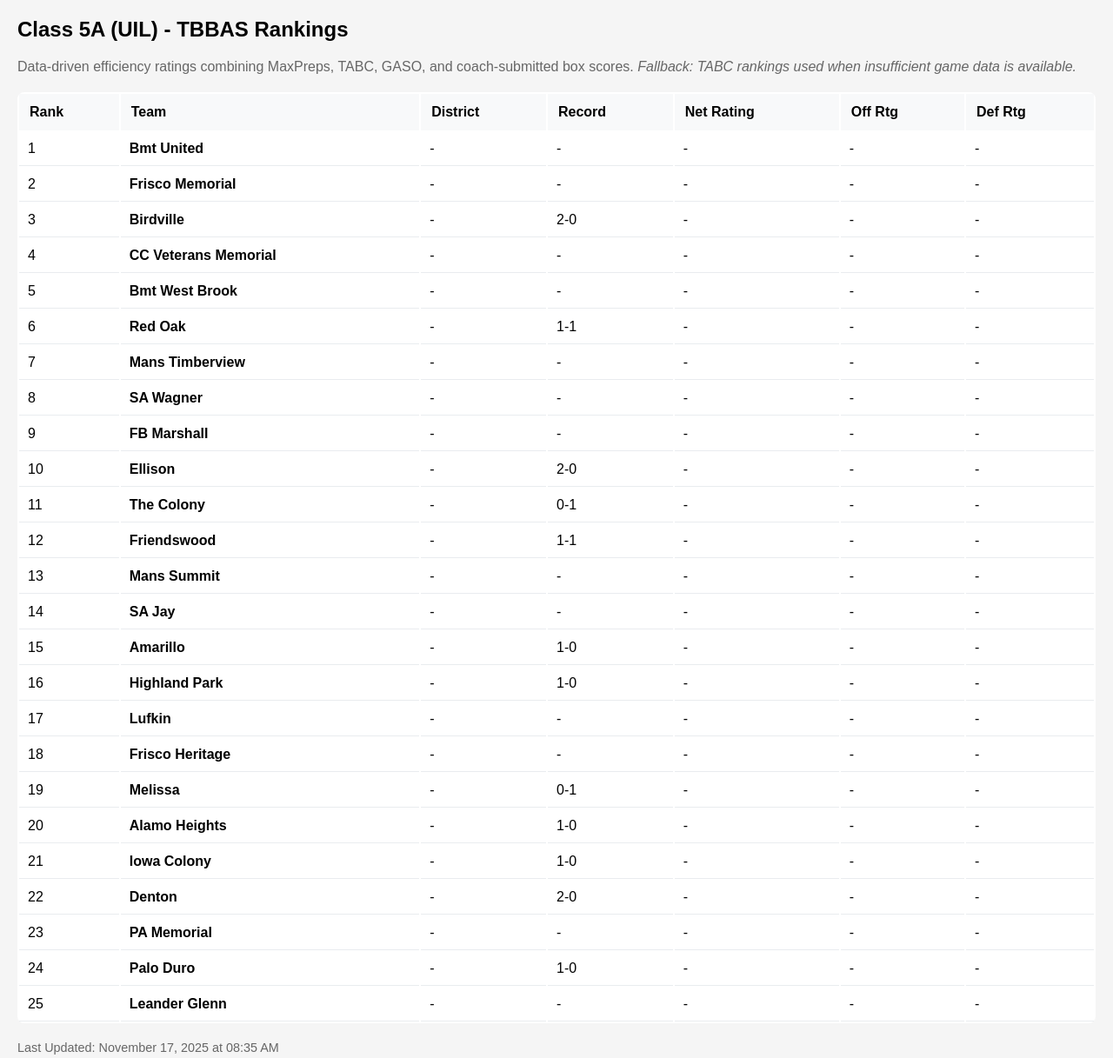
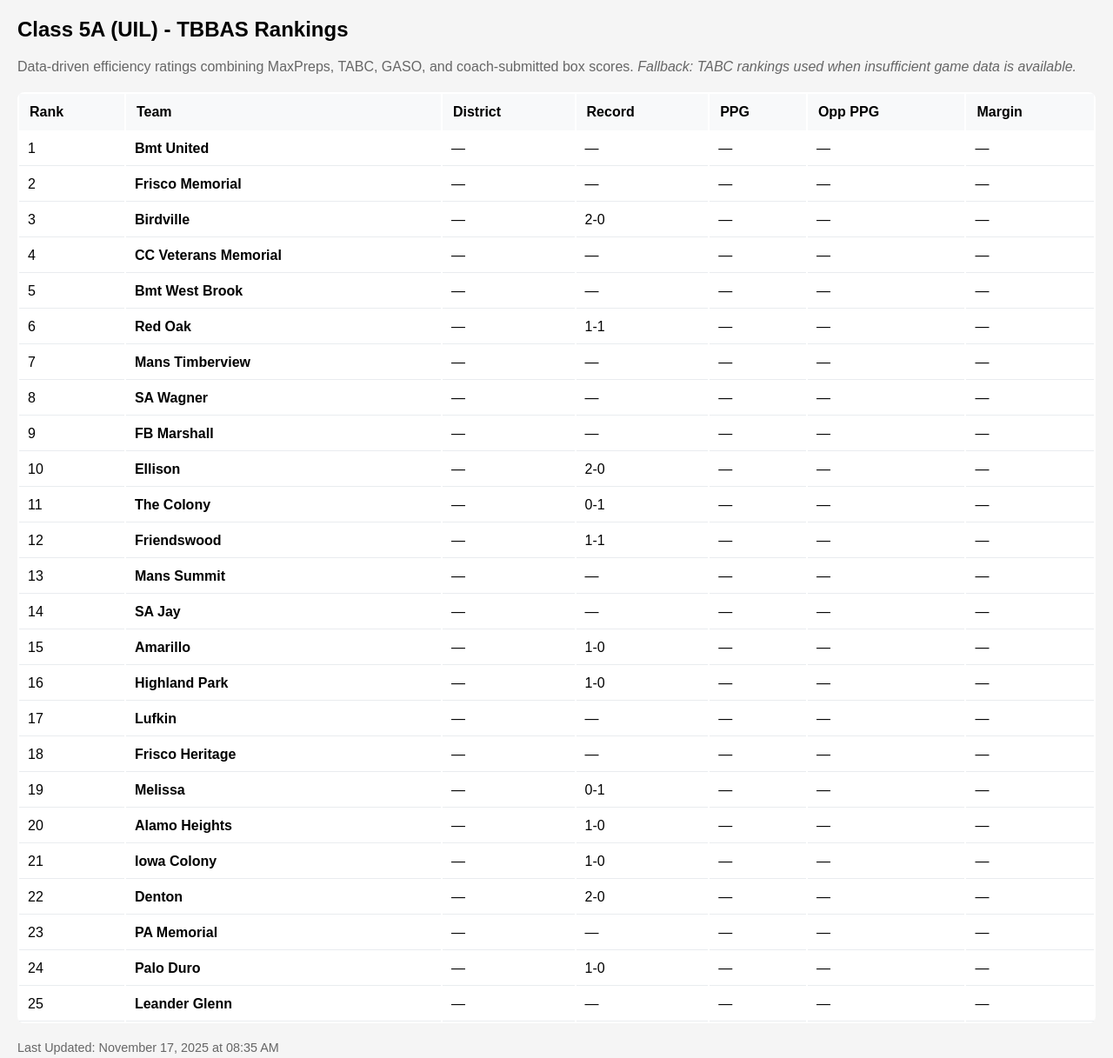
Before and after one commit to teamarete/TBBAS, a Flask app: page /rankings/AAAAA in a window 1280 px wide. Shown: the part 234-1451 px from the top of the page at 87% size. Run offline with Flask 3, Linux system fonts and the light colour scheme.

Commit message:
Display game records and stats on rankings page
Show actual data from MaxPreps games:
- Win-Loss Record (e.g., 2-0)
- Points Per Game (PPG)
- Opponent Points Per Game
- Point Margin

Teams with game data show stats, others show '—'

🤖 Generated with [Claude Code](https://claude.com/claude-code)

Co-Authored-By: Claude <noreply@anthropic.com>

```diff
--- a/templates/classification.html
+++ b/templates/classification.html
@@ -12,9 +12,9 @@
             <th>Team</th>
             <th>District</th>
             <th>Record</th>
-            <th>Net Rating</th>
-            <th>Off Rtg</th>
-            <th>Def Rtg</th>
+            <th>PPG</th>
+            <th>Opp PPG</th>
+            <th>Margin</th>
         </tr>
     </thead>
     <tbody>
@@ -22,11 +22,11 @@
         <tr>
             <td>{% if team.rank > 0 %}{{ team.rank }}{% endif %}</td>
             <td><strong>{{ team.team_name }}</strong></td>
-            <td>{{ team.district if team.district else '-' }}</td>
-            <td>{{ team.record if team.record else '-' }}</td>
-            <td>{{ team.net_rating if team.net_rating is not none else '-' }}</td>
-            <td>{{ team.adj_offensive_eff if team.adj_offensive_eff is not none else '-' }}</td>
-            <td>{{ team.adj_defensive_eff if team.adj_defensive_eff is not none else '-' }}</td>
+            <td>{{ team.district if team.district else '—' }}</td>
+            <td>{% if team.wins is not none and team.losses is not none %}{{ team.wins }}-{{ team.losses }}{% elif team.record %}{{ team.record }}{% else %}—{% endif %}</td>
+            <td>{% if team.ppg %}{{ "%.1f"|format(team.ppg) }}{% else %}—{% endif %}</td>
+            <td>{% if team.opp_ppg %}{{ "%.1f"|format(team.opp_ppg) }}{% else %}—{% endif %}</td>
+            <td>{% if team.ppg and team.opp_ppg %}{{ "%+.1f"|format(team.ppg - team.opp_ppg) }}{% else %}—{% endif %}</td>
         </tr>
         {% endfor %}
     </tbody>
```
